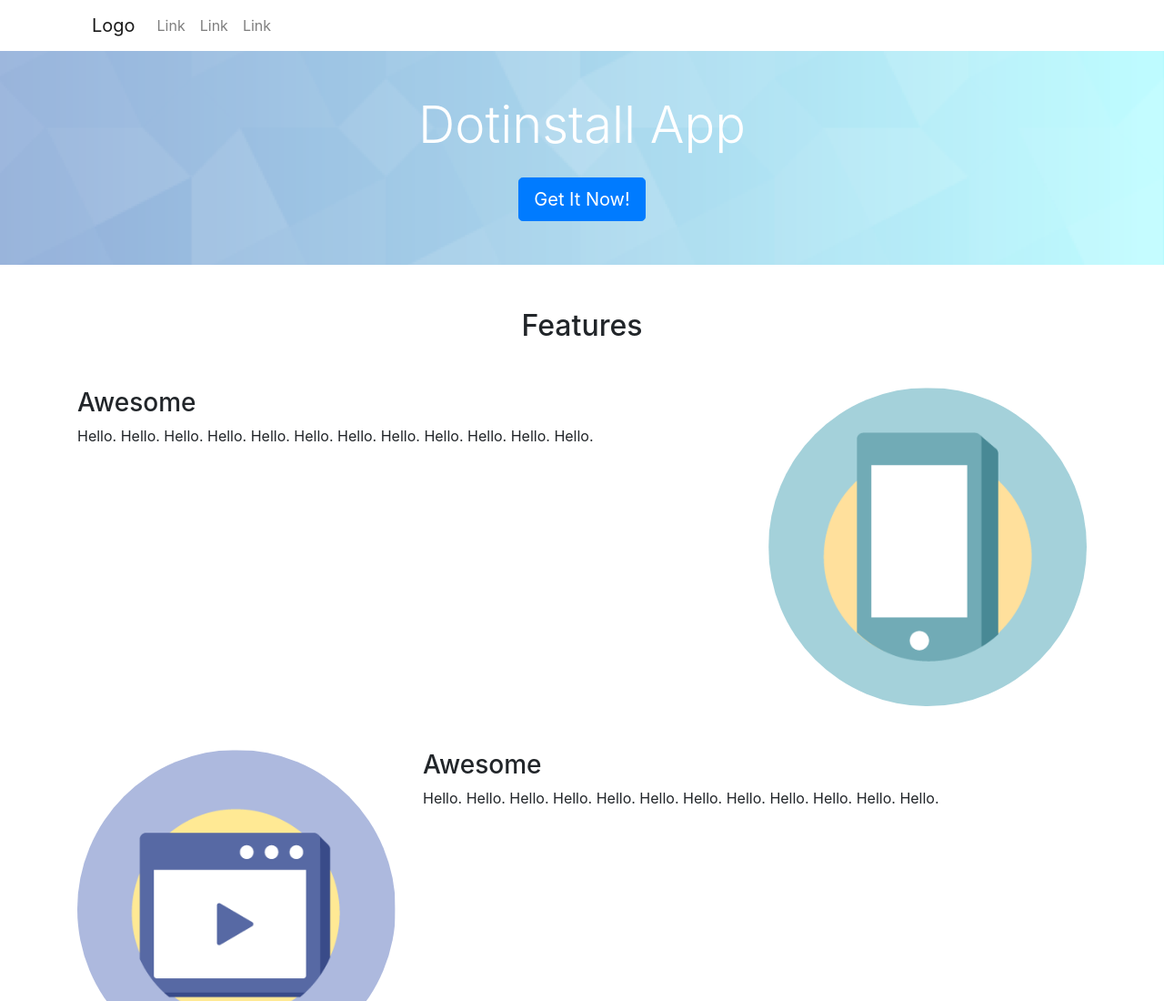
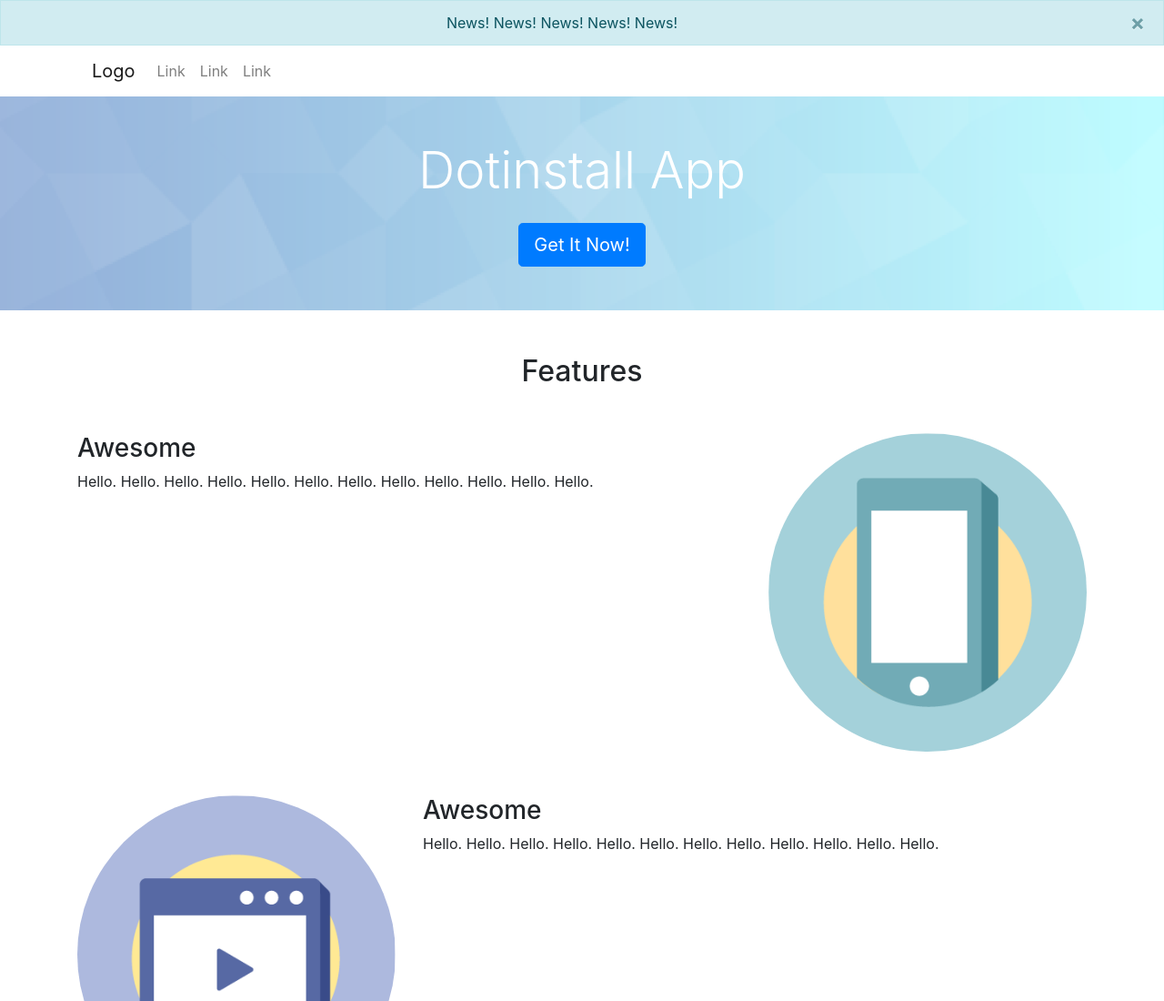
Before and after one commit to notDevDeveloper/dotinstall, a plain HTML site: page MyBootstrap/index.html in a window 1280 px wide. Shown: the top 1100 px of the page at 91% size. Drawn offline with nearby package versions, Linux system fonts and the light colour scheme.

Commit message:
[update]22: Let's put an alert

```diff
--- a/MyBootstrap/index.html
+++ b/MyBootstrap/index.html
@@ -27,6 +27,14 @@
 
   <body>
     <header>
+      <div
+        class="alert alert-info text-center mb-0 rounded-0 alert-dismissible fade show"
+      >
+        News! News! News! News! News!
+        <button class="close" data-dismiss="alert">
+          &times;
+        </button>
+      </div>
       <div class="container">
         <nav class="navbar navbar-expand-sm navbar-light">
           <a href="" class="navbar-brand">Logo</a>
```
